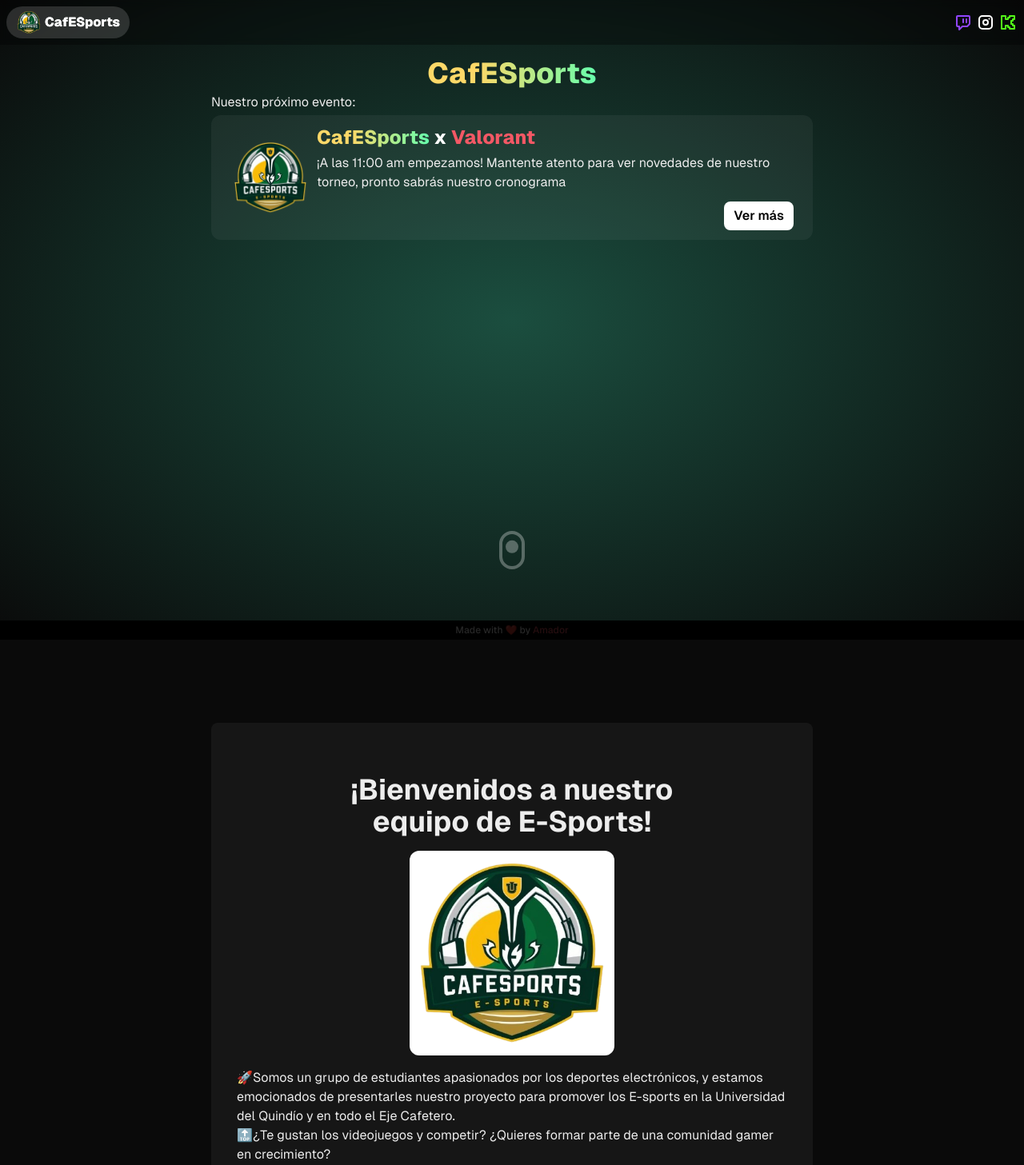
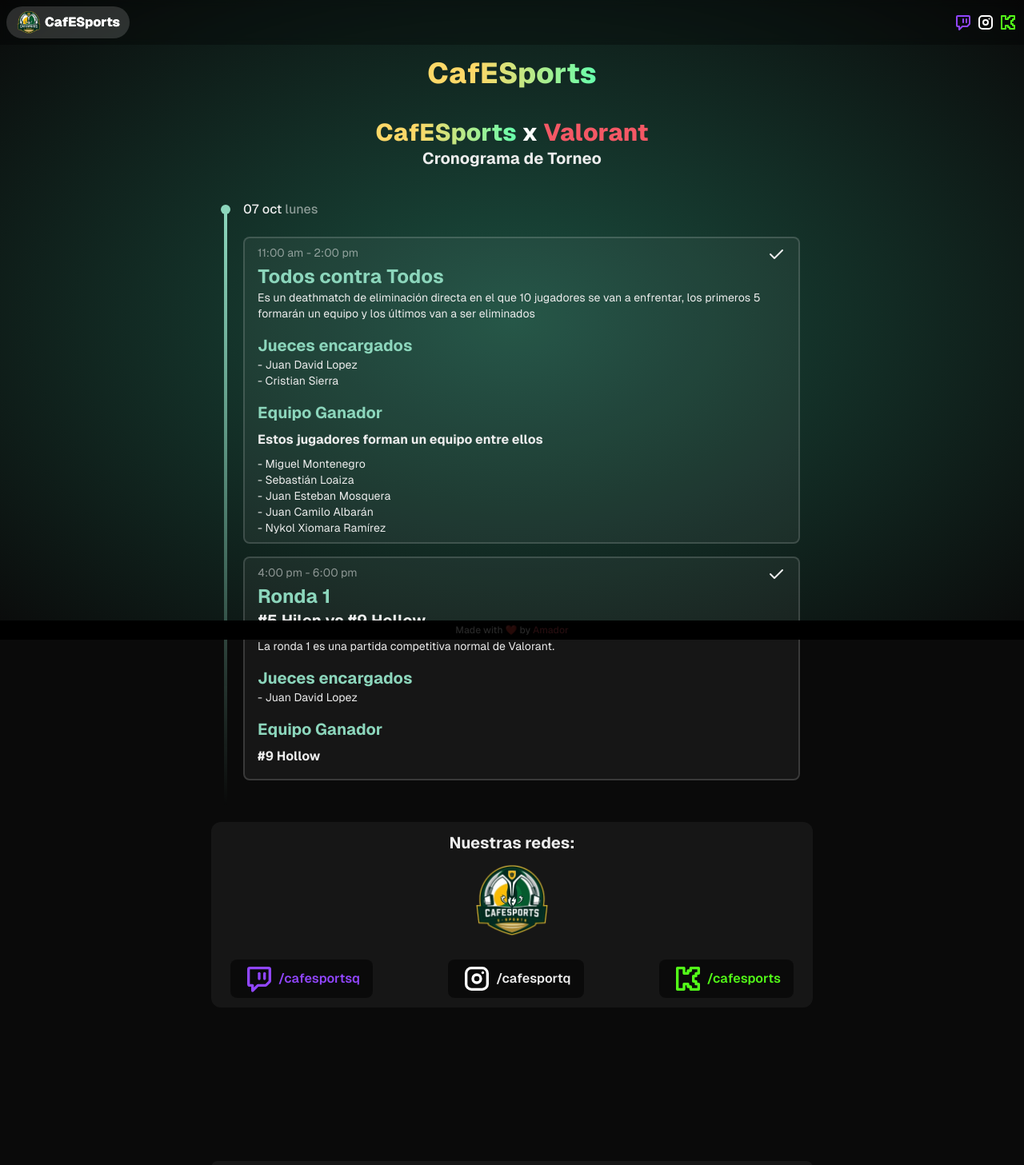
Before and after one commit to odiador/cafesports, a Next.js app: page / in a window 1280 px wide. Shown: the top 1457 px of the page at 80% size. Built offline with nearby package versions, Linux system fonts and the light colour scheme.

Commit message:
Change to be SPA
Single Page Application

Co-Authored-By: Luis Carlos Calderón Calvo <128423397+luisosky@users.noreply.github.com>

```diff
--- /dev/null
+++ b/app/not-found.tsx
@@ -0,0 +1,6 @@
+'use client';
+import { redirect } from 'next/navigation';
+
+export default function Custom404() {
+  redirect("/");
+};
--- a/app/page.tsx
+++ b/app/page.tsx
@@ -1,24 +1,13 @@
 "use client";
-import { container, containerImage, item } from "@/components/consts";
+import { containerImage, item } from "@/components/consts";
 import { TextGenerateEffect } from "@/components/ui/blur-generating-text";
+import Cronograma from "@/components/ui/cronogram";
 import { AnimatedTooltip } from "@/components/ui/image-frame";
+import Redes from "@/components/ui/redes";
 import { integrantes, valorantInfo } from "@/data/info";
 import { motion, useAnimation, useMotionValueEvent, useScroll } from "framer-motion";
 import Image from "next/image";
-import Link from "next/link";
 import { useState } from "react";
-
-const scrolltoHash = function (element_id: string) {
-  const element = document.getElementById(element_id);
-  if (element) {
-    const elementPosition = element.getBoundingClientRect().top;
-    const offsetPosition = elementPosition + window.scrollY - 120;
-    window.scrollTo({
-      top: offsetPosition,
-      behavior: "smooth"
-    });
-  }
-}
 
 export default function Home() {
   const { scrollY } = useScroll();
@@ -34,39 +23,24 @@
   const [start, setStart] = useState(false);
   return (
     <main className="p-2 flex flex-col items-center max-w-3xl">
-      <header className="h-[calc(100vh-160px)] flex flex-col gap-1 items-center mb-32">
+      <header className="h-fit flex flex-col gap-1 items-center mb-32">
         <motion.div variants={item} className="text-center text-4xl font-bold flex" >
           <h1 className="from-[#fdd868] via-30% via-[#fdd868] to-[#66ffad] bg-gradient-to-r bg-clip-text text-transparent font-extrabold">CafESports</h1>
         </motion.div>
-        <motion.p variants={item} initial="hidden" animate="visible" className="w-full text-left">
-          Nuestro próximo evento:
-        </motion.p>
-        <motion.div variants={container} initial="hidden" animate="visible" className="flex h-fit flex-col gap-2 items-center justify-center">
-          <motion.div variants={item} className="flex flex-col gap-2 sm:flex-row  items-center bg-white/5 rounded-xl px-6 py-3">
-            <Image priority src={valorantInfo.image} alt="" width={100} height={100} />
-            <div className="flex flex-col gap-1">
-              <p className="text-2xl font-extrabold text-white">
-                <strong className="from-[#fdd868] via-30% via-[#fdd868] to-[#66ffad] bg-gradient-to-r bg-clip-text font-extrabold text-transparent">CafESports</strong>
-                {" x "}
-                <strong className={`font-extrabold bg-clip-text text-transparent to-[#f45865] via-50% bg-[#f45865] from-[#ff9e9e]`}>{valorantInfo.title}</strong>
-              </p>
-              <p>{valorantInfo.description}</p>
-              <div className="flex sm:justify-end justify-end sm:flex-row flex-col  h-fit items-end sm:items-center gap-2 mt-2">
-                <Link href={valorantInfo.src} className="bg-white px-3 transition-transform py-1.5 rounded-lg hover:scale-105 cursor-pointer text-black font-semibold self-end">Ver más</Link>
-              </div>
-            </div>
-          </motion.div>
+        <motion.div variants={item} initial="hidden" animate="visible" className="w-full mt-8 text-center text-xl font-bold">
+
+          <p className="text-3xl font-extrabold text-white">
+            <strong className="from-[#fdd868] via-30% via-[#fdd868] to-[#66ffad] bg-gradient-to-r bg-clip-text font-extrabold text-transparent">CafESports</strong>
+            {" x "}
+            <strong className={`font-extrabold bg-clip-text text-transparent to-[#f45865] via-50% bg-[#f45865] from-[#ff9e9e]`}>{valorantInfo.title}</strong>
+          </p>
+          Cronograma de Torneo
         </motion.div>
-        <motion.div variants={container} initial="hidden" animate="visible" className="flex h-fit w-fit flex-col gap-2 items-start justify-start grow">
-
-        </motion.div>
-        <motion.div variants={{
-          hidden: { opacity: 0, scale: 0, transition: { duration: 0.2 } },
-          visible: {
-            opacity: 1, scale: 1, transition: { duration: 0.2 }
-          }
-        }} onClick={() => scrolltoHash("info")} animate={controls} id="bolita" className="border-white/30 duration-300 hover:border-white group rounded-full h-12 w-fit border-4 border-solid px-1 transition-all cursor-pointer">
-          <motion.div className="bg-white/30 group-hover:bg-white transition-colors duration-300 rounded-full w-4 h-4" animate={{ y: [0, 24, 0] }} transition={{ ease: "easeInOut", duration: 1.5, repeat: Infinity, repeatType: 'loop' }}></motion.div>
+        <Cronograma />
+        <motion.div variants={item} className="flex flex-col gap-2 items-center  w-full bg-white/5 rounded-xl px-6 py-3">
+          <h1 className="text-xl font-bold">{"Nuestras redes:"}</h1>
+          <Image priority src={valorantInfo.image} alt="" width={100} height={100} />
+          <Redes />
         </motion.div>
       </header>
       <motion.section
--- a/app/valorant/layout.tsx
+++ /dev/null
@@ -1,14 +0,0 @@
-import type { Metadata } from "next";
-
-export const metadata: Metadata = {
-    title: "CafESports | Valorant",
-    description: "Holi en valorant",
-};
-
-export default function RootLayout({
-    children,
-}: Readonly<{
-    children: React.ReactNode;
-}>) {
-    return <>{children}</>
-}
--- a/app/valorant/page.tsx
+++ /dev/null
@@ -1,36 +0,0 @@
-"use client";
-import { container, item } from "@/components/consts";
-import Cronograma from "@/components/ui/cronogram";
-import { valorantInfo } from "@/data/info";
-import { IconBrandTwitch, IconBrandKick, IconBrandInstagram } from "@tabler/icons-react";
-import { motion } from "framer-motion";
-import Link from "next/link";
-
-export default function Valorant() {
-    return (
-        <motion.div variants={container} initial="hidden" animate="visible" className="flex flex-col gap-4 divide-8 justify-center items-center max-w-3xl h-fit py-8 px-8 rounded-lg bg-black/30 ">
-            <motion.div variants={item}>
-                <p className="text-2xl font-extrabold text-white">
-                    <strong className="from-[#fdd868] via-30% via-[#fdd868] to-[#66ffad] bg-gradient-to-r bg-clip-text font-extrabold text-transparent">CafESports</strong>
-                    {" x "}
-                    <strong className={`font-extrabold bg-clip-text text-transparent to-[#f45865] via-50% bg-[#f45865] from-[#ff9e9e]`}>{valorantInfo.title}</strong>
-                </p>
-                <p>{valorantInfo.description}</p>
-                <div className="flex mt-4 gap-2 justify-between flex-col sm:flex-row items-center w-full">
-                    <Link className="flex gap-1 items-center px-4 bg-black/50 py-1 group hover:scale-110 transition-all rounded-lg w-fit" href={"https://www.twitch.tv/cafesportsq"}>
-                        <IconBrandTwitch className="text-[#9146ff] size-10 transition-all" />
-                        <h1 className="text-[#9146ff] font-semibold">{"/cafesportsq"}</h1>
-                    </Link>
-                    <Link className="flex gap-1 items-center px-4 bg-black/50 py-1 group hover:scale-110 transition-all rounded-lg w-fit" href={"https://www.instagram.com/cafesportq/"}>
-                        <IconBrandInstagram className="text-white size-10 transition-all" />
-                        <h1 className="font-semibold">{"/cafesportq"}</h1>
-                    </Link>
-                    <Link className="flex gap-1 items-center px-4 bg-black/50 py-1 group hover:scale-110 transition-all rounded-lg w-fit" href={"https://kick.com/cafesports"}>
-                        <IconBrandKick className="text-[#53fd18] size-10 transition-all" />
-                        <h1 className="text-[#53fd18] font-semibold">{"/cafesports"}</h1>
-                    </Link>
-                </div>
-                <Cronograma />
-            </motion.div>
-        </motion.div>)
-}
--- a/components/ui/cronogram.tsx
+++ b/components/ui/cronogram.tsx
@@ -14,7 +14,7 @@
                     name: "Todos contra Todos",
                     time: "11:00 am - 2:00 pm",
                     ganadores: ["- Miguel Montenegro", "- Sebastián Loaiza", "- Juan Esteban Mosquera", "- Juan Camilo Albarán", "- Nykol Xiomara Ramírez"],
-                    details: "Los 5 mejores forman un equipo entre ellos"
+                    details: "Estos jugadores forman un equipo entre ellos"
                 },
                 {
                     key: "round1",
@@ -23,7 +23,8 @@
                     judges: ["- Juan David Lopez"],
                     name: "Ronda 1",
                     time: "4:00 pm - 6:00 pm",
-                    played: false,
+                    ganadores: [""],
+                    details: "#9 Hollow"
                 }
             ]
         },
@@ -75,8 +76,8 @@
                             {e.judges.map(juez => {
                                 return <h1 key={juez + e.key} className="text-sm font-normal">{juez}</h1>
                             })}
+                            {e.ganadores && e.ganadores.length != 0 && <h1 className="mt-4 text-xl text-[#8cd6bc] font-bold">{"Equipo Ganador"}</h1>}
                             {e.details && <h1 className="font-bold text-md my-2">{`${e.details}`}</h1>}
-                            {e.ganadores && e.ganadores.length != 0 && <h1 className="mt-4 text-xl text-[#8cd6bc] font-bold">{"Ganadores"}</h1>}
                             {e.ganadores && e.ganadores.map(ganador => {
                                 return <h1 key={ganador + e.key} className="text-sm font-normal">{ganador}</h1>
                             })}
--- /dev/null
+++ b/components/ui/redes.tsx
@@ -0,0 +1,19 @@
+import { IconBrandTwitch, IconBrandInstagram, IconBrandKick } from "@tabler/icons-react";
+import Link from "next/link";
+
+export default function Redes() {
+    return <div className="flex mt-4 gap-2 justify-between flex-col sm:flex-row items-center w-full">
+        <Link className="flex gap-1 items-center px-4 bg-black/50 py-1 group hover:scale-110 transition-all rounded-lg w-fit" href={"https://www.twitch.tv/cafesportsq"}>
+            <IconBrandTwitch className="text-[#9146ff] size-10 transition-all" />
+            <h1 className="text-[#9146ff] font-semibold">{"/cafesportsq"}</h1>
+        </Link>
+        <Link className="flex gap-1 items-center px-4 bg-black/50 py-1 group hover:scale-110 transition-all rounded-lg w-fit" href={"https://www.instagram.com/cafesportq/"}>
+            <IconBrandInstagram className="text-white size-10 transition-all" />
+            <h1 className="font-semibold">{"/cafesportq"}</h1>
+        </Link>
+        <Link className="flex gap-1 items-center px-4 bg-black/50 py-1 group hover:scale-110 transition-all rounded-lg w-fit" href={"https://kick.com/cafesports"}>
+            <IconBrandKick className="text-[#53fd18] size-10 transition-all" />
+            <h1 className="text-[#53fd18] font-semibold">{"/cafesports"}</h1>
+        </Link>
+    </div>;
+}
```
